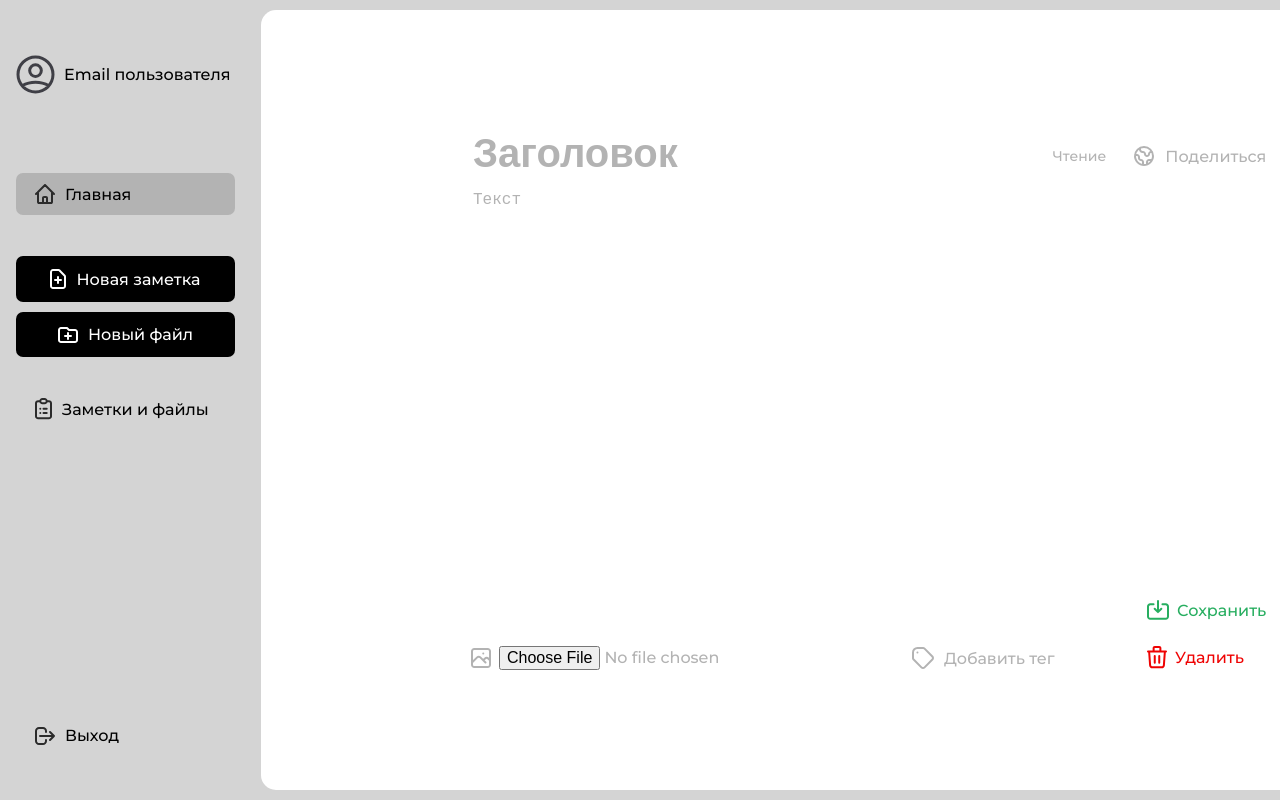
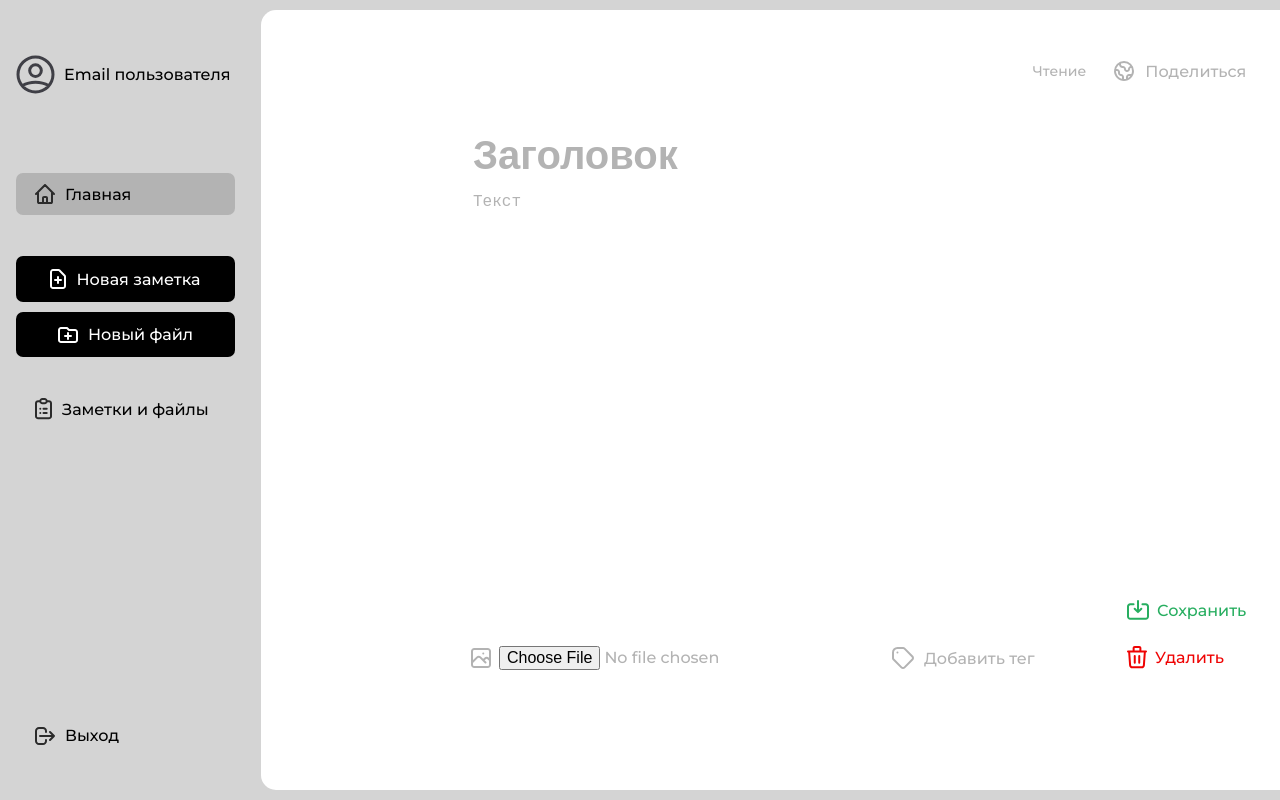
Before and after one commit to AIBSG/student-artifact-exchange-service, a website built with Vite: page artifact-exchange-app/new-note.html in a window 1280 px wide. Shown: the top 800 px of the page. Built offline with nearby package versions, Linux system fonts and the light colour scheme.

Commit message:
Доработки на странице создания заметки

```diff
--- a/artifact-exchange-app/new-note.html
+++ b/artifact-exchange-app/new-note.html
@@ -45,23 +45,21 @@
       </div>
 
       <div class="note">
+         <div class="note__share">
+            <p class="note__status">Чтение</p>
+            <div class="note__share-btn">
+               <button class="note__share-button">
+                  <img src="./images/share.svg" alt="" class="note__share-img">
+                  <p class="note__text-btn">Поделиться</p>
+               </button>
+            </div>
+         </div>
          <div class="note__wrapper">
-            <div class="note__inner">
-               <div class="note__title">
+            <div class="note__title">
                   <input type="text" placeholder="Заголовок">
                </div>
                <div class="note__text">
                   <textarea placeholder="Текст"></textarea>
-               </div>
-            </div>
-            <div class="note__share">
-               <p class="note__status">Чтение</p>
-               <div class="note__share-btn">
-                  <button class="note__share-button">
-                     <img src="./images/share.svg" alt="" class="note__share-img">
-                     <p class="note__text-btn">Поделиться</p>
-                  </button>
-               </div>
             </div>
          </div>
 
--- a/artifact-exchange-app/styles/new-note.css
+++ b/artifact-exchange-app/styles/new-note.css
@@ -73,8 +73,6 @@ a {
    margin-bottom: 41px;
 }
 
-
-
 .active {
    background-color: #B3B3B3;
    margin-right: 16px;
@@ -141,22 +139,15 @@ a {
    width: 100%;
    margin: 10px;
    background-color: #fff;
-   padding: 120px 210px;
+   padding-left: 210px;
+   padding-right: 210px;
    border-radius: 15px;
    display: flex;
    flex-direction: column;
-   justify-content: space-between;
-}
-
-.note__wrapper {
-   display: flex;
-   justify-content: space-between;
 }
 
 .note__inner {
-   flex-grow: 1;
-   display: flex;
-   flex-direction: column;
+   width: 100%;
 }
 
 .note__title {
@@ -193,10 +184,10 @@ a {
 .note__share {
    display: flex;
    align-items: center;
-   align-self: flex-start;
+   align-self: end;
+   padding-top: 50px;
+   margin-bottom: 50px;
    gap: 22px;
-   margin-left: 20px;
-   padding-top: 15px;
 }
 
 .note__share-button {
@@ -227,12 +218,14 @@ a {
    display: flex;
    align-items: end;
    justify-content: space-between;
+   flex: 1;
+   padding-bottom: 120px;
 }
 
 .note__add-options {
    display: flex;
    align-items: center;
-   gap: 50px;
+   gap: 30px;
 }
 
 .add__file input{
```
